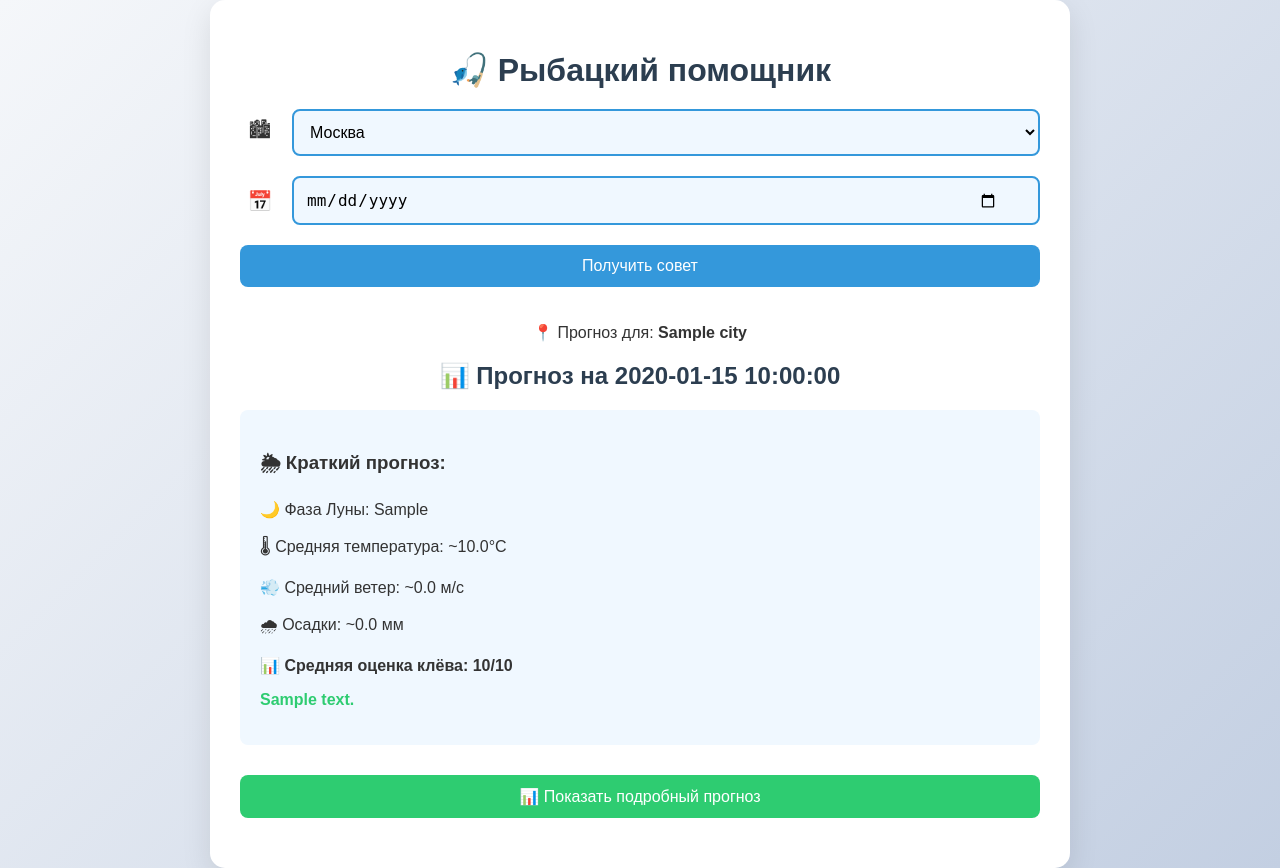
After one commit to green29101991-blip/fishing-advisor, a FastAPI app: template templates/index_old.html in a window 1280 px wide. The commit adds this page. Run offline with FastAPI, Linux system fonts and the light colour scheme; the template is opened without the code that fills it: most values are stand-ins (such as "Sample title", 1, 10 or a date in 2020).

Commit message:
Добавлено давление в прогноз клёва

```diff
--- a/main.py
+++ b/main.py
@@ -6,14 +6,9 @@ import requests
 import ephem
 
 app = FastAPI()
-
-# Подключаем папку templates для Jinja2
 templates = Jinja2Templates(directory="templates")
-
-# Раздача статики (для manifest.json и иконок)
 app.mount("/static", StaticFiles(directory="templates"), name="static")
 
-# Твой API-ключ от WeatherAPI
 WEATHER_API_KEY = "e452f467896c49b4912130415252909"
 
 def get_weather(city: str = "Moscow", days: int = 1):
@@ -73,13 +68,16 @@ def generate_daily_advice(weather_data: dict, date: str):
         winds = [h["wind_kph"] / 3.6 for h in period["data"]]
         rains = [h["precip_mm"] for h in period["data"]]
         humidities = [h["humidity"] for h in period["data"]]
+        pressures = [h["pressure_mb"] for h in period["data"]]  # ← ДАВЛЕНИЕ
 
         avg_temp = sum(temps) / len(temps)
         avg_wind = sum(winds) / len(winds)
         total_rain = sum(rains)
         avg_humidity = sum(humidities) / len(humidities)
+        avg_pressure = sum(pressures) / len(pressures)  # ← СРЕДНЕЕ ДАВЛЕНИЕ
 
         score = 0
+        # Луна
         if moon_phase in ["🌒 Растущая Луна", "🌕 Полнолуние"]:
             score += 3
         elif moon_phase == "🌑 Новолуние":
@@ -87,22 +85,32 @@ def generate_daily_advice(weather_data: dict, date: str):
         else:
             score += 1
 
+        # Температура
         if 15 <= avg_temp <= 25:
             score += 2
         elif 10 <= avg_temp < 15 or 25 < avg_temp <= 30:
             score += 1
 
+        # Ветер
         if avg_wind <= 3:
             score += 2
         elif 3 < avg_wind <= 5:
             score += 1
 
+        # Осадки
         if total_rain == 0:
             score += 2
         elif total_rain < 2:
             score += 1
 
+        # Влажность
         if 40 <= avg_humidity <= 70:
+            score += 1
+
+        # ДАВЛЕНИЕ ← НОВОЕ
+        if 1000 <= avg_pressure <= 1027:
+            score += 2
+        elif 990 <= avg_pressure < 1000 or 1027 < avg_pressure <= 1040:
             score += 1
 
         score = min(max(int(score), 0), 10)
@@ -114,6 +122,7 @@ def generate_daily_advice(weather_data: dict, date: str):
             "wind": f"{avg_wind:.1f} м/с",
             "rain": f"{total_rain:.1f} мм",
             "humidity": f"{avg_humidity:.0f}%",
+            "pressure": f"{avg_pressure:.0f} гПа",  # ← ДОБАВЛЕНО
             "score": score,
             "advice": get_advice_text(score)
         })
--- /dev/null
+++ b/templates/index_old.html
@@ -0,0 +1,236 @@
+<!DOCTYPE html>
+<html>
+<head>
+    <title>🎣 Рыбацкий помощник</title>
+    <style>
+        body {
+            font-family: 'Arial', sans-serif;
+            background: linear-gradient(135deg, #f5f7fa 0%, #c3cfe2 100%);
+            margin: 0;
+            padding: 0;
+            display: flex;
+            justify-content: center;
+            align-items: center;
+            min-height: 100vh;
+            color: #333;
+        }
+        .container {
+            background: white;
+            border-radius: 15px;
+            box-shadow: 0 10px 30px rgba(0, 0, 0, 0.1);
+            padding: 30px;
+            width: 90%;
+            max-width: 800px;
+            text-align: center;
+        }
+        h1, h2 {
+            color: #2c3e50;
+            margin-bottom: 20px;
+        }
+
+        .form-group {
+            display: flex;
+            align-items: center;
+            gap: 12px;
+            margin-bottom: 20px;
+            text-align: left;
+        }
+        .form-group label {
+            min-width: 40px;
+            text-align: center;
+            font-size: 20px;
+            margin: 0;
+            display: flex;
+            justify-content: center;
+            align-items: center;
+        }
+        .form-group select,
+        .form-group input[type="date"] {
+            flex: 1;
+            padding: 12px 40px 12px 12px; /* ← ключевая строка: 40px справа */
+            border: 2px solid #3498db;
+            border-radius: 8px;
+            background: #f0f8ff;
+            font-size: 16px;
+            box-sizing: border-box;
+        }
+
+        button {
+            background: #3498db;
+            color: white;
+            border: none;
+            border-radius: 8px;
+            padding: 12px 20px;
+            font-size: 16px;
+            cursor: pointer;
+            width: 100%;
+            margin-bottom: 20px;
+        }
+        button:hover {
+            background: #2980b9;
+        }
+        .toggle-button {
+            background: #2ecc71;
+            margin-top: 10px;
+            margin-bottom: 20px;
+        }
+        .toggle-button:hover {
+            background: #27ae60;
+        }
+        .short-advice {
+            background: #f0f8ff;
+            border-radius: 8px;
+            padding: 20px;
+            margin-bottom: 20px;
+            text-align: left;
+        }
+        .period-block {
+            background: #f0f8ff;
+            border-radius: 8px;
+            padding: 15px;
+            margin-bottom: 15px;
+            text-align: left;
+            display: none;
+        }
+        .period-block.visible {
+            display: block;
+        }
+        .period-name {
+            width: 100%;
+            font-weight: bold;
+            color: #2c3e50;
+            margin-bottom: 10px;
+            font-size: 18px;
+        }
+        .period-details {
+            display: flex;
+            flex-wrap: wrap;
+            gap: 10px;
+        }
+        .period-detail {
+            min-width: 45%;
+            margin-bottom: 5px;
+        }
+        .period-advice {
+            width: 100%;
+            margin-top: 10px;
+            font-weight: bold;
+            font-size: 16px;
+        }
+    </style>
+</head>
+<body>
+    <div class="container">
+        <h1>🎣 Рыбацкий помощник</h1>
+
+        <form action="/" method="get">
+            <div class="form-group">
+                <label for="city">🏙</label>
+                <select id="city" name="city" required>
+                    <option value="Moscow" {% if city == 'Moscow' %}selected{% endif %}>Москва</option>
+                    <option value="Saint Petersburg" {% if city == 'Saint Petersburg' %}selected{% endif %}>Санкт-Петербург</option>
+                    <option value="Kazan" {% if city == 'Kazan' %}selected{% endif %}>Казань</option>
+                    <option value="Novosibirsk" {% if city == 'Novosibirsk' %}selected{% endif %}>Новосибирск</option>
+                    <option value="Ekaterinburg" {% if city == 'Ekaterinburg' %}selected{% endif %}>Екатеринбург</option>
+                    <option value="Rostov-on-Don" {% if city == 'Rostov-on-Don' %}selected{% endif %}>Ростов-на-Дону</option>
+                    <option value="Sochi" {% if city == 'Sochi' %}selected{% endif %}>Сочи</option>
+                    <option value="Krasnodar" {% if city == 'Krasnodar' %}selected{% endif %}>Краснодар</option>
+                    <option value="Vladivostok" {% if city == 'Vladivostok' %}selected{% endif %}>Владивосток</option>
+                    <option value="Kaliningrad" {% if city == 'Kaliningrad' %}selected{% endif %}>Калининград</option>
+                </select>
+            </div>
+
+            <div class="form-group">
+                <label for="date">📅</label>
+                <input type="date" id="date" name="date" required>
+            </div>
+
+            <button type="submit">Получить совет</button>
+        </form>
+
+        {% if city %}
+            <p>📍 Прогноз для: <strong>{% if city == 'Moscow' %}Москва{% elif city == 'Saint Petersburg' %}Санкт-Петербург{% elif city == 'Kazan' %}Казань{% elif city == 'Novosibirsk' %}Новосибирск{% elif city == 'Ekaterinburg' %}Екатеринбург{% elif city == 'Rostov-on-Don' %}Ростов-на-Дону{% elif city == 'Sochi' %}Сочи{% elif city == 'Krasnodar' %}Краснодар{% elif city == 'Vladivostok' %}Владивосток{% elif city == 'Kaliningrad' %}Калининград{% else %}{{ city }}{% endif %}</strong></p>
+        {% endif %}
+
+        {% if advice_blocks %}
+            <h2>📊 Прогноз на {{ date }}</h2>
+
+            <div class="short-advice">
+                <h3>🌦 Краткий прогноз:</h3>
+                <p>🌙 Фаза Луны: {{ advice_blocks[0].moon_phase }}</p>
+
+                {% set total_temp = namespace(value=0) %}
+                {% for block in advice_blocks %}
+                    {% set total_temp.value = total_temp.value + block.temp.replace('°C', '')|float %}
+                {% endfor %}
+                <p>🌡 Средняя температура: ~{{ (total_temp.value / advice_blocks|length)|round(1) }}°C</p>
+
+                {% set total_wind = namespace(value=0) %}
+                {% for block in advice_blocks %}
+                    {% set total_wind.value = total_wind.value + block.wind.replace(' м/с', '')|float %}
+                {% endfor %}
+                <p>💨 Средний ветер: ~{{ (total_wind.value / advice_blocks|length)|round(1) }} м/с</p>
+
+                {% set total_rain = namespace(value=0) %}
+                {% for block in advice_blocks %}
+                    {% set total_rain.value = total_rain.value + block.rain.replace(' мм', '')|float %}
+                {% endfor %}
+                <p>🌧 Осадки: ~{{ total_rain.value|round(1) }} мм</p>
+
+                <p>📊 <strong>Средняя оценка клёва: {{ avg_score|round(1) }}/10</strong></p>
+                <p style="color: {% if avg_score >= 9 %}#2ecc71{% elif avg_score >= 7 %}#27ae60{% elif avg_score >= 5 %}#3498db{% elif avg_score >= 3 %}#f39c12{% else %}#e74c3c{% endif %}; font-weight: bold;">
+                    {{ summary_advice }}
+                </p>
+            </div>
+
+            <button id="toggleDetails" class="toggle-button">📊 Показать подробный прогноз</button>
+
+            {% for block in advice_blocks %}
+                <div class="period-block">
+                    <div class="period-name">{{ block.period }}</div>
+                    <div class="period-details">
+                        <div class="period-detail">🌙 Фаза Луны: {{ block.moon_phase }}</div>
+                        <div class="period-detail">🌡 Температура: {{ block.temp }}</div>
+                        <div class="period-detail">💨 Ветер: {{ block.wind }}</div>
+                        <div class="period-detail">🌧 Осадки: {{ block.rain }}</div>
+                        <div class="period-detail">💧 Влажность: {{ block.humidity }}</div>
+                    </div>
+                    <div class="period-advice" style="color: {% if block.score >= 9 %}#2ecc71{% elif block.score >= 7 %}#27ae60{% elif block.score >= 5 %}#3498db{% elif block.score >= 3 %}#f39c12{% else %}#e74c3c{% endif %};">
+                        {{ block.advice }} (Оценка: {{ block.score }}/10)
+                    </div>
+                </div>
+            {% endfor %}
+        {% endif %}
+    </div>
+
+    <script>
+        const serverDate = "{{ date }}";
+        const dateInput = document.getElementById('date');
+        if (serverDate && serverDate !== "None" && /^\d{4}-\d{2}-\d{2}$/.test(serverDate)) {
+            dateInput.value = serverDate;
+        }
+
+        const citySelect = document.getElementById('city');
+        citySelect.addEventListener('change', function() {
+            dateInput.value = '';
+            dateInput.setAttribute('required', 'required');
+        });
+
+        const toggleButton = document.getElementById('toggleDetails');
+        const periodBlocks = document.querySelectorAll('.period-block');
+
+        if (toggleButton && periodBlocks.length > 0) {
+            toggleButton.addEventListener('click', function() {
+                const isVisible = periodBlocks[0].classList.contains('visible');
+                if (isVisible) {
+                    periodBlocks.forEach(block => block.classList.remove('visible'));
+                    toggleButton.textContent = '📊 Показать подробный прогноз';
+                } else {
+                    periodBlocks.forEach(block => block.classList.add('visible'));
+                    toggleButton.textContent = '📌 Скрыть подробный прогноз';
+                }
+            });
+        }
+    </script>
+</body>
+</html>
```
Also changed, not shown: templates/index.html (+15 -2 lines), 1 other file.
